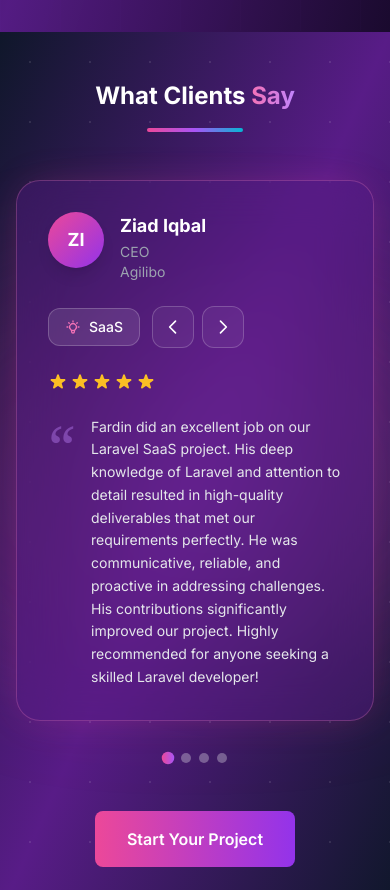
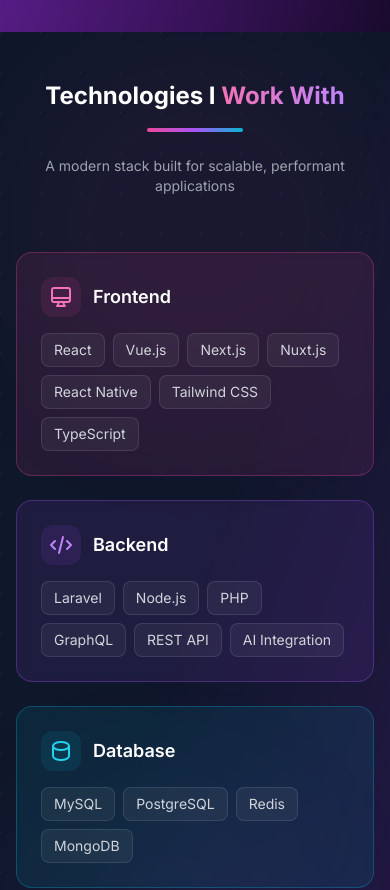
Before and after one commit to jsxFardin/fardin-portfolio, a Next.js app: page / in a window 390 px wide. Shown: the part 5500-6390 px from the top of the page. Built offline with nearby package versions, Linux system fonts and the light colour scheme.

Commit message:
tech section improvement

```diff
--- a/app/page.tsx
+++ b/app/page.tsx
@@ -1,3 +1,4 @@
+import type { Metadata } from "next";
 import dynamic from "next/dynamic";
 import Hero from "@/components/Hero";
 import Clients from "@/components/Clients";
@@ -13,6 +14,17 @@
   ssr: false,
 });
 
+export const metadata: Metadata = {
+  title: "Fardin Ahsan - Full Stack Developer Portfolio",
+  description:
+    "Full Stack Developer (7+ yrs) specializing in Laravel, React, Vue, Node.js, SaaS and microservices. View projects, services, and testimonials. Available for freelance work.",
+  openGraph: {
+    title: "Fardin Ahsan - Full Stack Developer Portfolio",
+    description:
+      "Full Stack Developer (7+ yrs) specializing in Laravel, React, Vue, Node.js. View projects and get in touch.",
+  },
+};
+
 export default function Home() {
   return (
     <>
@@ -21,9 +33,9 @@
       <About />
       <Projects />
       <Services />
-      {/* <Technologies /> */}
+      <Technologies />
       <Testimonials />
-      {/* <CTASection /> */}
+      <CTASection />
       <Contact />
       <StickyCTA />
     </>
--- a/components/Navigation.tsx
+++ b/components/Navigation.tsx
@@ -35,6 +35,7 @@
     { name: 'About', id: 'about' },
     { name: 'Projects', id: 'projects' },
     { name: 'Services', id: 'services' },
+    { name: 'Tech', id: 'technologies' },
     { name: 'Testimonials', id: 'testimonials' },
   ]
 
--- a/components/Technologies.tsx
+++ b/components/Technologies.tsx
@@ -1,46 +1,117 @@
 "use client";
 
 import React from "react";
-import { technologies } from "@/lib/data";
+import { techCategories } from "@/lib/data";
+
+const categoryIcons: Record<string, React.ReactNode> = {
+  Frontend: (
+    <svg className="w-6 h-6" fill="none" stroke="currentColor" viewBox="0 0 24 24" aria-hidden="true">
+      <path strokeLinecap="round" strokeLinejoin="round" strokeWidth={2} d="M9.75 17L9 20l-1 1h8l-1-1-.75-3M3 13h18M5 17h14a2 2 0 002-2V5a2 2 0 00-2-2H5a2 2 0 00-2 2v10a2 2 0 002 2z" />
+    </svg>
+  ),
+  Backend: (
+    <svg className="w-6 h-6" fill="none" stroke="currentColor" viewBox="0 0 24 24" aria-hidden="true">
+      <path strokeLinecap="round" strokeLinejoin="round" strokeWidth={2} d="M10 20l4-16m4 4l4 4-4 4M6 16l-4-4 4-4" />
+    </svg>
+  ),
+  Database: (
+    <svg className="w-6 h-6" fill="none" stroke="currentColor" viewBox="0 0 24 24" aria-hidden="true">
+      <path strokeLinecap="round" strokeLinejoin="round" strokeWidth={2} d="M4 7v10c0 2.21 3.582 4 8 4s8-1.79 8-4V7M4 7c0 2.21 3.582 4 8 4s8-1.79 8-4M4 7c0-2.21 3.582-4 8-4s8 1.79 8 4" />
+    </svg>
+  ),
+  "DevOps & Cloud": (
+    <svg className="w-6 h-6" fill="none" stroke="currentColor" viewBox="0 0 24 24" aria-hidden="true">
+      <path strokeLinecap="round" strokeLinejoin="round" strokeWidth={2} d="M3 15a4 4 0 004 4h9a5 5 0 10-.1-9.999 5.002 5.002 0 10-9.78 2.096A4.001 4.001 0 003 15z" />
+    </svg>
+  ),
+};
+
+const accentStyles: Record<string, { bg: string; border: string; text: string }> = {
+  pink: {
+    bg: "bg-pink-500/10",
+    border: "border-pink-500/30 hover:border-pink-500/50",
+    text: "text-pink-400",
+  },
+  purple: {
+    bg: "bg-purple-500/10",
+    border: "border-purple-500/30 hover:border-purple-500/50",
+    text: "text-purple-400",
+  },
+  cyan: {
+    bg: "bg-cyan-500/10",
+    border: "border-cyan-500/30 hover:border-cyan-500/50",
+    text: "text-cyan-400",
+  },
+  emerald: {
+    bg: "bg-emerald-500/10",
+    border: "border-emerald-500/30 hover:border-emerald-500/50",
+    text: "text-emerald-400",
+  },
+};
 
 const Technologies = () => {
   return (
     <section
       id="technologies"
-      className="section-padding bg-gradient-to-br from-slate-900 via-purple-900 to-slate-900 relative overflow-hidden"
+      className="section-padding bg-gradient-to-br from-slate-900 via-slate-900 to-purple-900/30 relative overflow-hidden"
       aria-labelledby="tech-heading"
     >
-      <div className="absolute inset-0 opacity-10" aria-hidden="true">
+      {/* Background */}
+      <div className="absolute inset-0" aria-hidden="true">
         <div
-          className="w-full h-full"
+          className="absolute inset-0 opacity-[0.03]"
           style={{
-            backgroundImage:
-              "radial-gradient(circle, white 1px, transparent 1px)",
-            backgroundSize: "60px 60px",
+            backgroundImage: "radial-gradient(circle at 1px 1px, white 1px, transparent 0)",
+            backgroundSize: "40px 40px",
           }}
         />
+        <div className="absolute top-0 right-0 w-96 h-96 bg-pink-500/5 rounded-full blur-3xl" />
+        <div className="absolute bottom-0 left-0 w-80 h-80 bg-purple-500/5 rounded-full blur-3xl" />
       </div>
 
       <div className="container-max relative z-10">
-        <header className="text-center mb-12">
-          <h2 id="tech-heading" className="text-3xl-mobile font-bold text-white mb-4">
+        <header className="text-center mb-14">
+          <h2 className="text-3xl-mobile font-bold text-white mb-4">
             Technologies I{" "}
             <span className="text-transparent bg-clip-text bg-gradient-to-r from-pink-400 to-purple-400">
               Work With
             </span>
           </h2>
-          <div className="w-24 h-1 bg-gradient-to-r from-pink-500 via-purple-500 to-cyan-500 mx-auto rounded-full" />
+          <div className="w-24 h-1 bg-gradient-to-r from-pink-500 via-purple-500 to-cyan-500 mx-auto rounded-full" aria-hidden="true" />
+          <p className="text-base-mobile text-gray-400 mt-6 max-w-xl mx-auto">
+            A modern stack built for scalable, performant applications
+          </p>
         </header>
 
-        <div className="flex flex-wrap justify-center gap-3">
-          {technologies.map((tech, index) => (
-            <span
-              key={index}
-              className="px-4 py-2 bg-white/10 backdrop-blur-sm rounded-full text-sm text-gray-300 border border-white/20 hover:bg-white/20 hover:border-pink-500/50 transition-all duration-300"
-            >
-              {tech}
-            </span>
-          ))}
+        <div className="grid sm:grid-cols-2 lg:grid-cols-4 gap-6">
+          {techCategories.map((category, index) => {
+            const accent = accentStyles[category.accent] ?? accentStyles.pink;
+            return (
+              <div
+                key={index}
+                className={`group relative rounded-2xl p-6 border backdrop-blur-sm transition-all duration-300 ${accent.bg} ${accent.border}`}
+              >
+                <div className="flex items-center gap-3 mb-4">
+                  <div className={`p-2 rounded-xl ${accent.bg} ${accent.text}`}>
+                    {categoryIcons[category.title] ?? categoryIcons.Frontend}
+                  </div>
+                  <h3 className="text-lg font-semibold text-white">
+                    {category.title}
+                  </h3>
+                </div>
+                <div className="flex flex-wrap gap-2">
+                  {category.techs.map((tech, techIndex) => (
+                    <span
+                      key={techIndex}
+                      className="px-3 py-1.5 rounded-lg bg-white/5 text-sm text-gray-300 border border-white/10 hover:bg-white/10 hover:text-white hover:border-white/20 transition-all duration-200"
+                    >
+                      {tech}
+                    </span>
+                  ))}
+                </div>
+              </div>
+            );
+          })}
         </div>
       </div>
     </section>
--- a/lib/data.ts
+++ b/lib/data.ts
@@ -200,7 +200,7 @@
   "AI Integration",
   "Next.js",
   "Nuxt.js",
-  'React Native',
+  "React Native",
   "TypeScript",
   "PHP",
   "Tailwind CSS",
@@ -213,6 +213,29 @@
   "MongoDB",
   "GraphQL",
   "REST API",
+];
+
+export const techCategories = [
+  {
+    title: "Frontend",
+    techs: ["React", "Vue.js", "Next.js", "Nuxt.js", "React Native", "Tailwind CSS", "TypeScript"],
+    accent: "pink",
+  },
+  {
+    title: "Backend",
+    techs: ["Laravel", "Node.js", "PHP", "GraphQL", "REST API", "AI Integration"],
+    accent: "purple",
+  },
+  {
+    title: "Database",
+    techs: ["MySQL", "PostgreSQL", "Redis", "MongoDB"],
+    accent: "cyan",
+  },
+  {
+    title: "DevOps & Cloud",
+    techs: ["Docker", "AWS", "Azure"],
+    accent: "emerald",
+  },
 ];
 
 export const testimonials = [
--- a/lib/structured-data.tsx
+++ b/lib/structured-data.tsx
@@ -17,6 +17,7 @@
       siteConfig.social.linkedin,
       siteConfig.social.github,
       siteConfig.social.twitter,
+      siteConfig.social.facebook,
     ],
     knowsAbout: [
       "Laravel",
```
Also changed, not shown: 1 other file (tests, documents, lock files or other folders).
